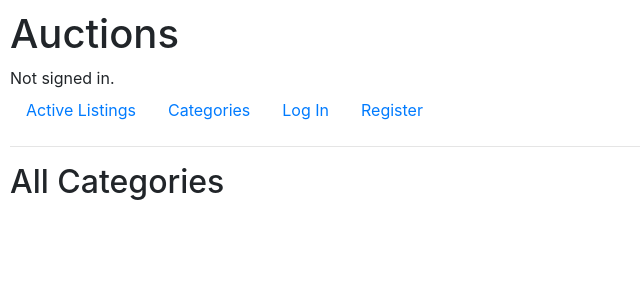
After one commit to martindahlgren/CS50x-2022, a Django app: page /categories in a window 1280 px wide. The commit adds this page. Shown: the top 300 px of the page, without its empty margins (0-640 px from the left). Run offline with Django 3.2, Linux system fonts and the light colour scheme; data that the repository does not hold is empty; some libraries are stand-ins or nearby versions.

Commit message:
Show categories

```diff
--- a/auctions/models.py
+++ b/auctions/models.py
@@ -13,7 +13,7 @@ class User(AbstractUser):
 
 class Category(models.Model):
     id = models.BigAutoField(primary_key=True)
-    name = models.CharField(max_length=64)
+    name = models.CharField(max_length=64, unique=True)
 
     def __str__(self):
         return self.name
--- /dev/null
+++ b/auctions/templates/auctions/categories.html
@@ -0,0 +1,10 @@
+{% extends "auctions/layout.html" %}
+
+{% block body %}
+<h2>All Categories</h2>
+
+{% for category in categories %}
+<div><a href="{% url 'category' category.name %}">{{category.name}}</a></div>
+{% endfor %}
+
+{% endblock %}
--- a/auctions/templates/auctions/layout.html
+++ b/auctions/templates/auctions/layout.html
@@ -25,6 +25,9 @@
                 <a class="nav-link" href="{% url 'create_listing' %}">Create Listing</a>
             </li>
             {% endif %}
+            <li class="nav-item">
+                <a class="nav-link" href="{% url 'categories' %}">Categories</a>
+            </li>
             {% if user.is_authenticated %}
             <li class="nav-item">
                 <a class="nav-link" href="{% url 'watchlist' %}">My Watchlist</a>
--- a/auctions/templates/auctions/single_listing.html
+++ b/auctions/templates/auctions/single_listing.html
@@ -2,6 +2,10 @@
 
 {% block body %}
 <h2>Listing: {{ listing.title }}</h2>
+
+{% if category %}
+<div><a href="{% url 'category' category.name %}">{{category.name}}</a></div>
+{% endif %}
 
 {% if user.is_authenticated %}
 <form action="{% url 'watch_toggle' listing.id %}" method="POST">
--- a/auctions/urls.py
+++ b/auctions/urls.py
@@ -14,4 +14,6 @@ urlpatterns = [
     path("close-bid/<int:listing_key>", views.close_bid, name="close_bid"),
     path("add-comment/<int:listing_key>", views.add_comment, name="add_comment"),
     path("watchlist", views.watchlist, name="watchlist"),
+    path("categories", views.categories, name="categories"),
+    path("category/<str:category_name>", views.category, name="category"),
 ]
--- a/auctions/views.py
+++ b/auctions/views.py
@@ -11,7 +11,7 @@ from django.http import Http404, HttpResponseBadRequest
 from django.db.models import Max
 import decimal
 
-from .models import User, Listing, Bid, Comment
+from .models import User, Listing, Bid, Comment, Category
 
 
 class NewListingForm(forms.ModelForm):
@@ -62,7 +62,23 @@ def watchlist(request):
                       "title": "My Watchlist",
                   })
 
+def category(request, category_name):
+    category = Category.objects.get(name = category_name)
+    listings = category.listing_set.all()
+    listings_with_bid = [(l, _get_highest_bid(l.id) or l.start_bid) or l.start_bid for l in listings]
+    return render(request, "auctions/index.html",
+                  {
+                      "listings": listings_with_bid,
+                      "title": category_name,
+                  })
 
+def categories(request):
+    categories = Category.objects.all().order_by('name')
+
+    return render(request, "auctions/categories.html",
+                  {
+                      "categories": categories,
+                  })
 
 def login_view(request):
     if request.method == "POST":
@@ -213,6 +229,7 @@ def listing(request, listing_key):
                   {
                       "listing": listing,
                       "price": price,
+                      "category": listing.category,
                       "watched": is_watched,
                       "user_is_highest": user_is_highest,
                       "nr_bids": nr_bids,
```
Also changed, not shown: auctions/migrations/0009_alter_category_name.py (added).
